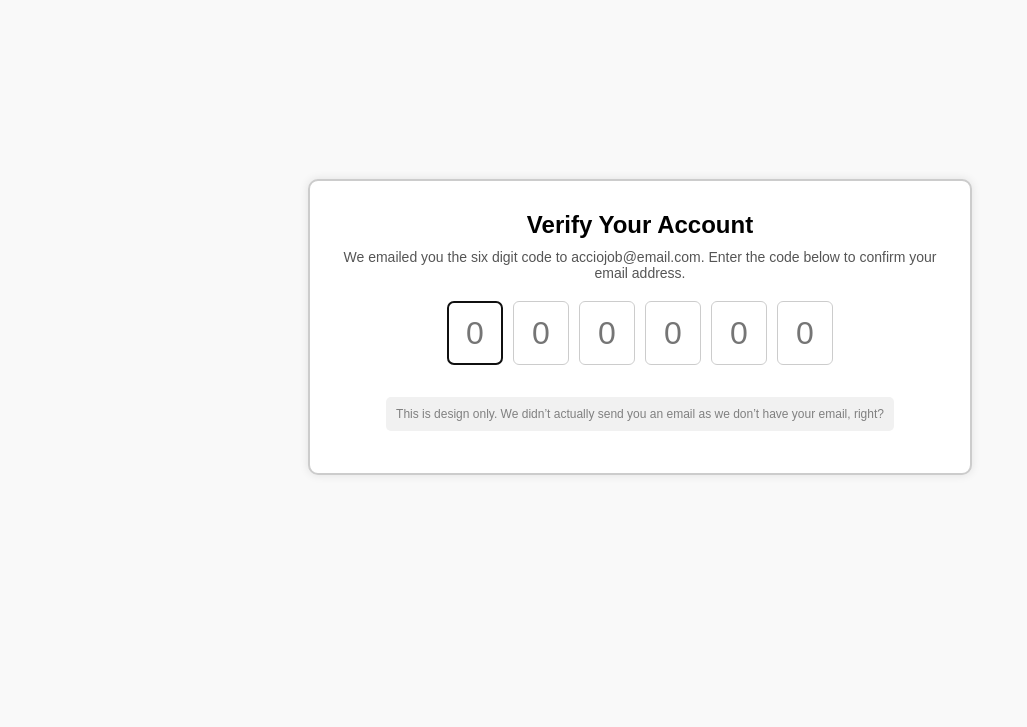
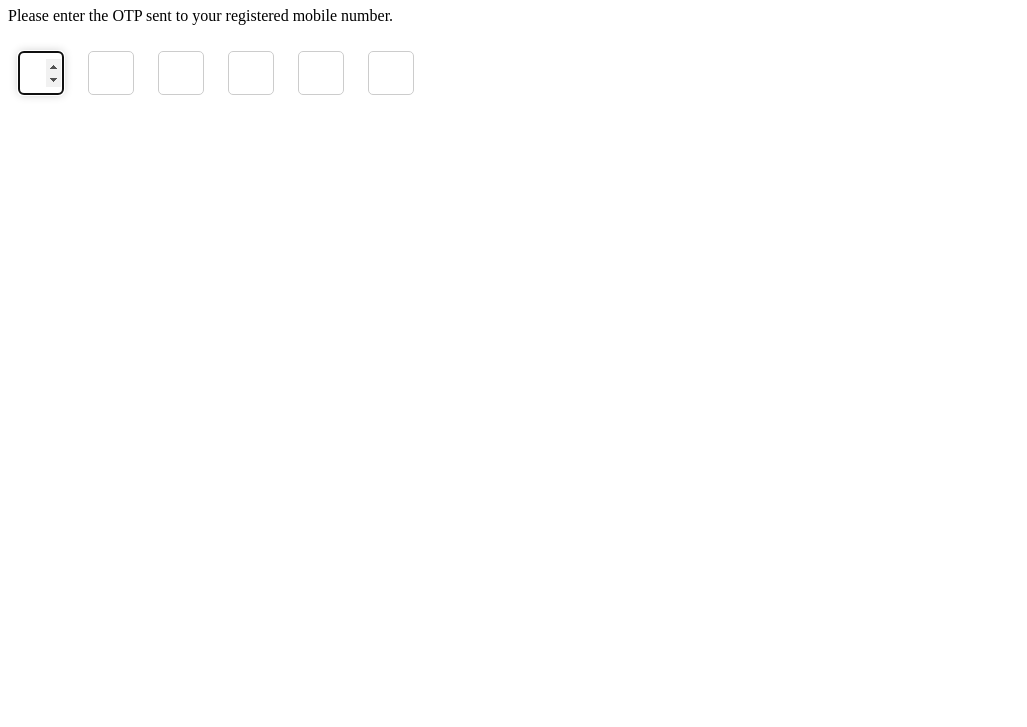
Before and after one commit to acciojob/OTP-VaishDataGeek, a website: page main.html in a window 1280 px wide. Shown: the part 73-800 px from the top of the page, without its empty margins (0-1027 px from the left). Drawn offline with Linux system fonts and the light colour scheme.

Commit message:
created a submission

```diff
--- a/main.html
+++ b/main.html
@@ -3,29 +3,26 @@
 <html>
 
 <head>
-	<meta charset="UTF-8" />
-   <meta name="viewport" content="width=device-width, initial-scale=1.0"/>
-   <title>OTP Verification</title>
 	<link rel="stylesheet" href="styles.css">
+	<meta charset="UTF-8">
+    <meta name="viewport" content="width=device-width, initial-scale=1.0">
+    <title>OTP Entry Frontend</title>
 </head>
 
 <body>
 	<!-- the entire body must be written by student -->
-	<div class="container">
-    <h2 id="verification_heading">Verify Your Account</h2>
-    <p id="verification_subtext">
-      We emailed you the six digit code to acciojob@email.com. Enter the code below to confirm your email address.
-    </p>
+
+    <h1 id="verification_heading">Verify Your Account</h1>
+    <p id="verification_subtext">Please enter the OTP sent to your registered mobile number.</p>
     <div class="code-container">
-      <input type="text" maxlength="1" class="code" placeholder="0"  />
-      <input type="text" maxlength="1" class="code" placeholder="0"  />
-      <input type="text" maxlength="1" class="code" placeholder="0" />
-      <input type="text" maxlength="1" class="code" placeholder="0" />
-      <input type="text" maxlength="1" class="code" placeholder="0" />
-      <input type="text" maxlength="1" class="code" placeholder="0" />
+        <input type="number" class="code" id="code-1" maxlength="1" autofocus>
+        <input type="number" class="code" id="code-2" maxlength="1">
+        <input type="number" class="code" id="code-3" maxlength="1">
+        <input type="number" class="code" id="code-4" maxlength="1">
+        <input type="number" class="code" id="code-5" maxlength="1">
+        <input type="number" class="code" id="code-6" maxlength="1">
     </div>
-    <p class="footer-note">This is design only. We didn’t actually send you an email as we don’t have your email, right?</p>
-  </div>
+
     <script type="text/javascript" src="./script.js">
 </script>
 
--- a/script.js
+++ b/script.js
@@ -1,26 +1,29 @@
-const inputs = document.querySelectorAll('.code');
+//your JS code here. If required.
+const codes = document.querySelectorAll('.code');
 
-// Automatically focus on first input
-inputs[0].focus();
+codes[0].focus();
 
-inputs.forEach((input, index) => {
-  input.addEventListener('input', (e) => {
-    const value = e.target.value;
-    if (value.match(/[0-9]/)) {
-      if (index < inputs.length - 1) {
-        inputs[index + 1].focus();
-      }
-    } else {
-      e.target.value = '';
-    }
-  });
+codes.forEach((code, index) => {
+    code.addEventListener('keydown', (e) => {
+        if (e.key >= 0 && e.key <= 9) {
+            code.value = '';
+            setTimeout(() => {
+                code.value = e.key;
+                if (index < codes.length - 1) {
+                    codes[index + 1].focus();
+                }
+            }, 0);
+        }
 
-  input.addEventListener('keydown', (e) => {
-    if (e.key === 'Backspace') {
-      if (input.value === '' && index > 0) {
-        inputs[index - 1].focus();
-        inputs[index - 1].value = '';
-      }
-    }
-  });
+        if (e.key === 'Backspace') {
+            if (code.value === '') {
+                if (index > 0) {
+                    codes[index - 1].focus();
+                    codes[index - 1].value = '';
+                }
+            } else {
+                code.value = '';
+            }
+        }
+    });
 });
--- a/styles.css
+++ b/styles.css
@@ -1,58 +1,20 @@
-/* Basic layout */
-body {
-  font-family: Arial, sans-serif;
-  display: flex;
-  height: 100vh;
-  justify-content: center;
-  align-items: center;
-  background-color: #f9f9f9;
-  margin: 0;
-}
-
-.container {
-  background: #fff;
-  padding: 30px;
-  text-align: center;
-  border: 2px solid #ccc;
-  border-radius: 10px;
-  box-shadow: 0 0 10px rgba(0,0,0,0.1);
-  max-width: 600px;
-  width: 100%;
-}
-
-#verification_heading {
-  margin: 0;
-  font-size: 24px;
-  font-weight: bold;
-}
-
-#verification_subtext {
-  font-size: 14px;
-  margin: 10px 0 20px;
-  color: #555;
-}
-
-.code-container {
-  display: flex;
-  justify-content: center;
-  gap: 10px;
-  margin-bottom: 20px;
+/*  your css code here. If applicable */
+code-container {
+    display: flex;
+    justify-content: space-between;
 }
 
 .code {
-  width: 50px;
-  height: 60px;
-  font-size: 32px;
-  text-align: center;
-  border: 1px solid #ccc;
-  border-radius: 6px;
+    width: 40px;
+    height: 40px;
+    font-size: 24px;
+    text-align: center;
+    margin: 10px;
+    border: 1px solid #ccc;
+    border-radius: 5px;
 }
 
-.footer-note {
-  font-size: 12px;
-  color: gray;
-  background-color: #f1f1f1;
-  padding: 10px;
-  border-radius: 5px;
-  display: inline-block;
+.code:focus {
+    border-color: #aaa;
+    box-shadow: 0 0 10px rgba(0, 0, 0, 0.2);
 }
```
